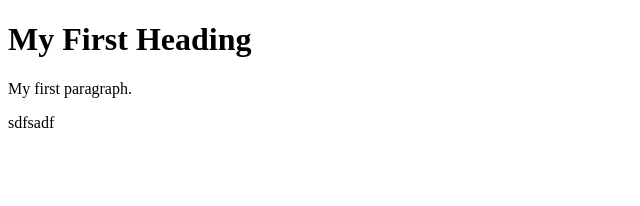
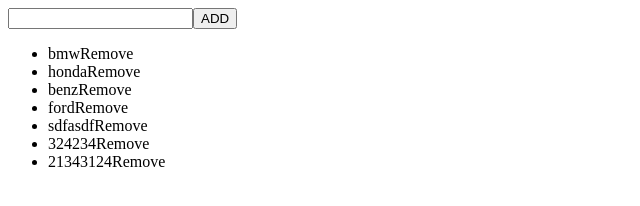
Before and after one commit to behnam-ghafouri/busyqaLearn, a plain HTML site: page index.html in a window 1280 px wide. Shown: the whole page, without its empty margins (0-640 px from the left). Drawn offline with Linux system fonts and the light colour scheme.

Commit message:
Js Concepts

```diff
--- a/app.js
+++ b/app.js
@@ -1,3 +1,27 @@
-console.log('test test')
-var a = 1;
-var b = 2;
+cars = ['bmw', 'honda', 'benz', 'ford', 'sdfasdf', '324234', '21343124']
+
+
+
+let add = (event) => {
+    let newCar = document.getElementById("myInput").value
+    cars.push(newCar)
+    document.getElementById("myInput").value = ""
+    updateUi();
+}
+
+let deleteCar = (i) => {
+    cars = cars.filter((elm,index) => index != i)
+    updateUi();
+}
+
+let updateUi = () => {
+    htmlVariable = '<ul>';
+    cars.forEach((element,index) => {
+        console.log("element",element,"index",index)
+        htmlVariable += "<li onclick=deleteCar("+index +")>" + element + "</li>"
+    });
+    htmlVariable += '</ul>'
+    document.querySelectorAll("#root")[0].innerHTML = htmlVariable;
+}
+
+document.addEventListener("DOMContentLoaded", updateUi());
--- a/index.html
+++ b/index.html
@@ -1,12 +1,37 @@
 <!DOCTYPE html>
 <html>
+
 <head>
-<title>Page Title</title>
+    <title>Page Title</title>
+    <style>
+        li::after{
+            content: 'Remove';
+
+        }
+        li:hover {
+            background-color: red;
+            cursor: pointer;
+            font-size: 25px;
+            font-weight: bold;
+            margin: 15px;
+        }
+    </style>
 </head>
+
 <body>
+    <div style="display: flex;">
+        <div>
+            <input id="myInput" type="text">
+        </div>
+        <div>
+            <button onclick="add()">ADD</button>
+        </div>
+    </div>
 
-<h1>My First Heading</h1>
-<p>My first paragraph.</p>
-sdfsadf
+    <div id="root"></div>
 </body>
+<footer>
+    <script src="./app.js"></script>
+</footer>
+
 </html>
```
